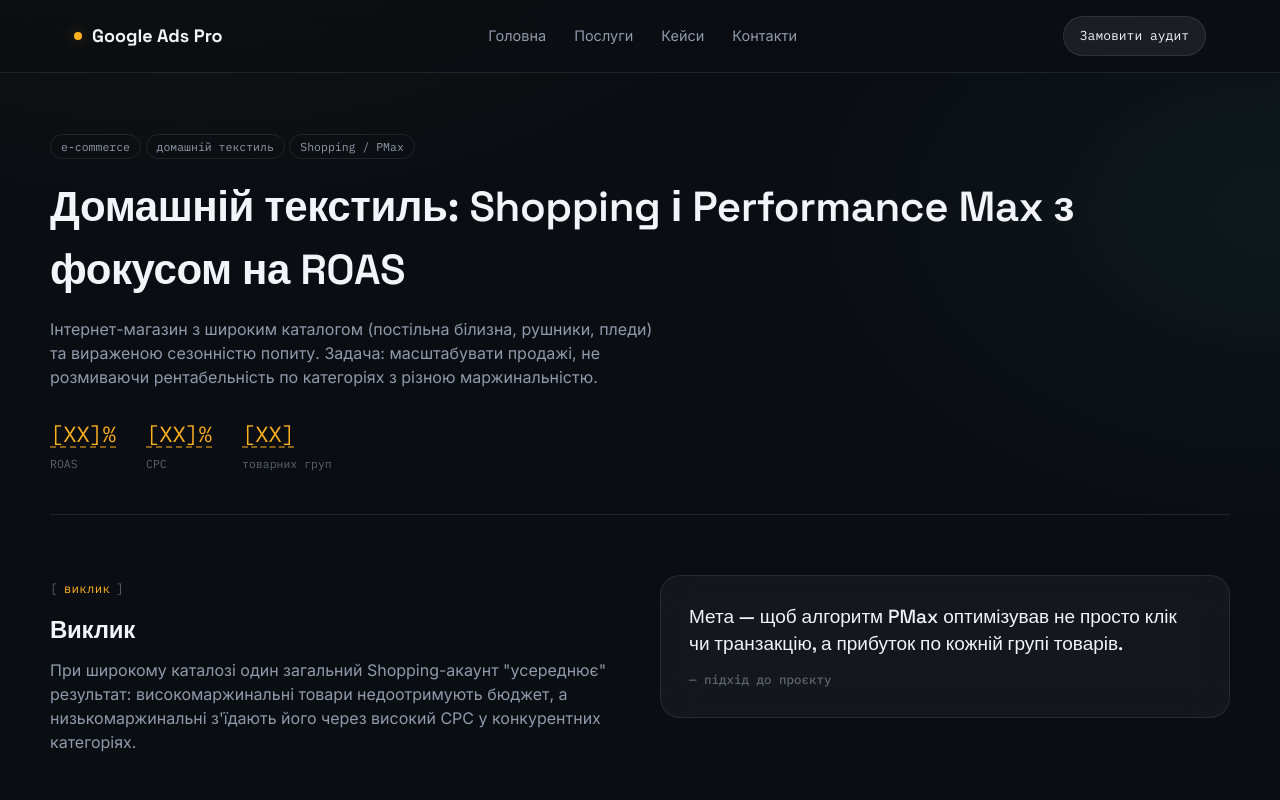
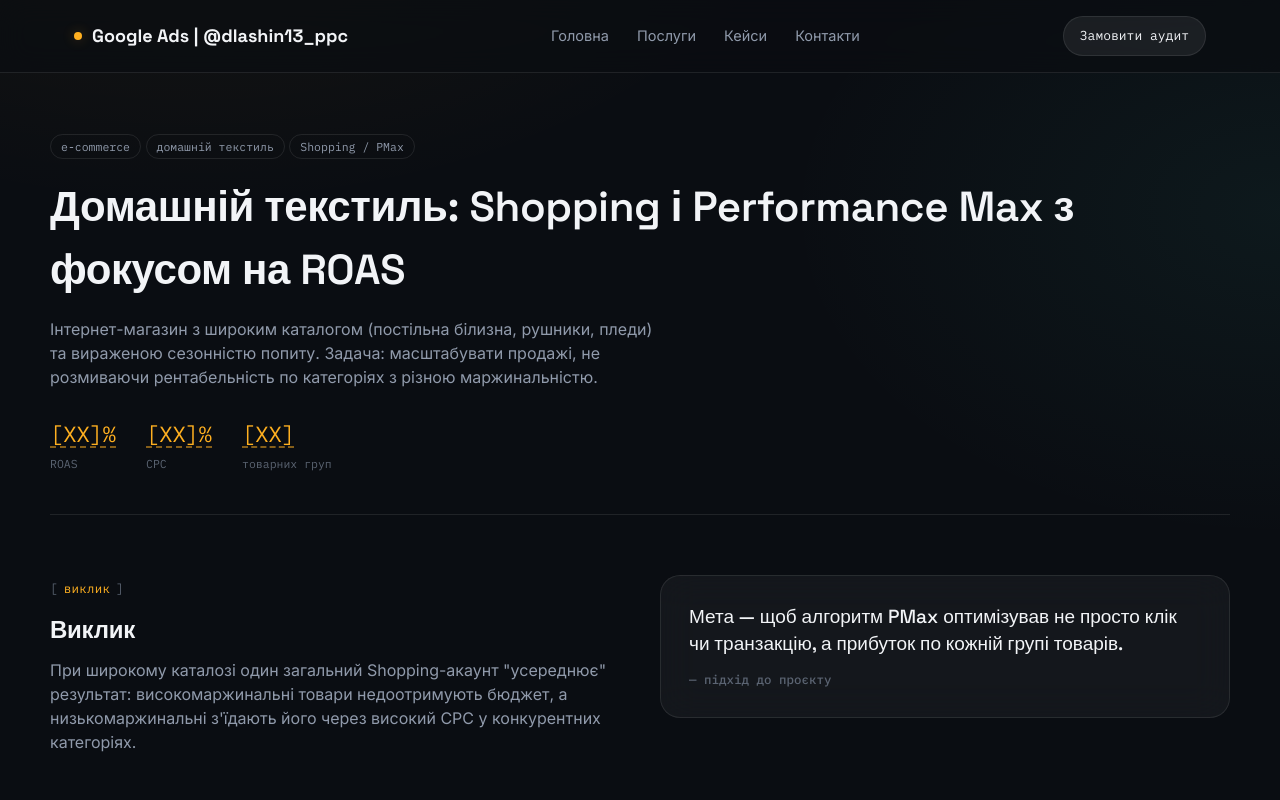
Before and after one commit to dlashin13/google-ads-dlashin13, a plain HTML site: page textile.html in a window 1280 px wide. Shown: the top 800 px of the page. Drawn offline with Linux system fonts and the light colour scheme; files whose address does not match are found by name.

Commit message:
Update textile.html

```diff
--- a/textile.html
+++ b/textile.html
@@ -11,7 +11,7 @@
 
 <header class="site-header">
   <nav class="nav">
-    <a href="../index.html" class="logo"><span class="dot"></span>Google Ads Pro</a>
+    <a href="../index.html" class="logo"><span class="dot"></span>Google Ads | @dlashin13_ppc</a>
     <div class="nav-links">
       <a href="../index.html">Головна</a>
       <a href="../services.html">Послуги</a>
```
